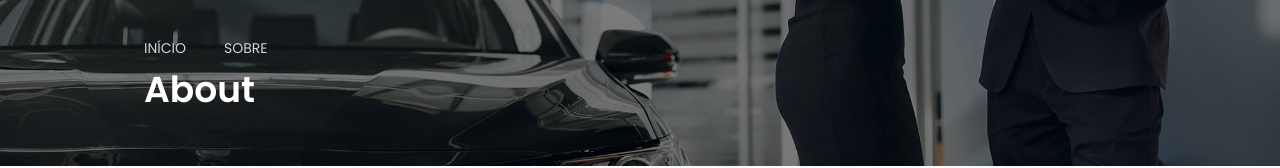
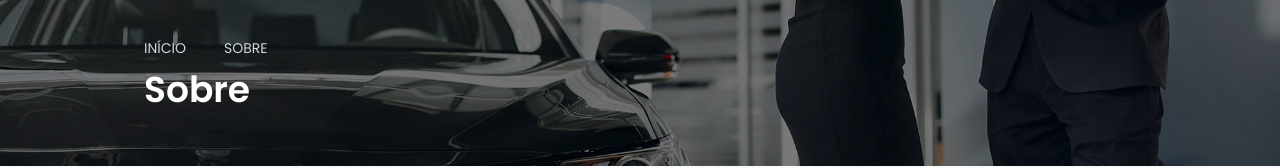
Before and after one commit to diegovilhalva/carbook, a Vue app: page /about in a window 1280 px wide. Shown: the part 434-602 px from the top of the page. Built offline with nearby package versions, Linux system fonts and the light colour scheme; some icons are missing.

Commit message:
update about page

```diff
--- a/src/pages/About.vue
+++ b/src/pages/About.vue
@@ -2,7 +2,7 @@
   <div>
     <!-- Seção de cabeçalho -->
     <BgContainer
-      title="About"
+      title="Sobre"
       bgImage="bg_3.jpg"
       :links="[
         { text: 'Início', to: '/' },
--- a/src/pages/Services.vue
+++ b/src/pages/Services.vue
@@ -1,6 +1,6 @@
 <template>
   <BgContainer
-    title="Services"
+    title="Serviços"
     bgImage="bg_3.jpg"
     :links="[
       { text: 'Início', to: '/' },
```
